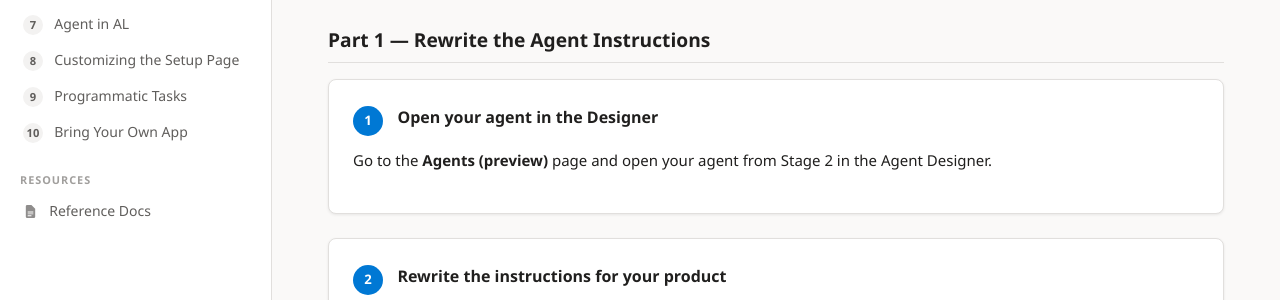
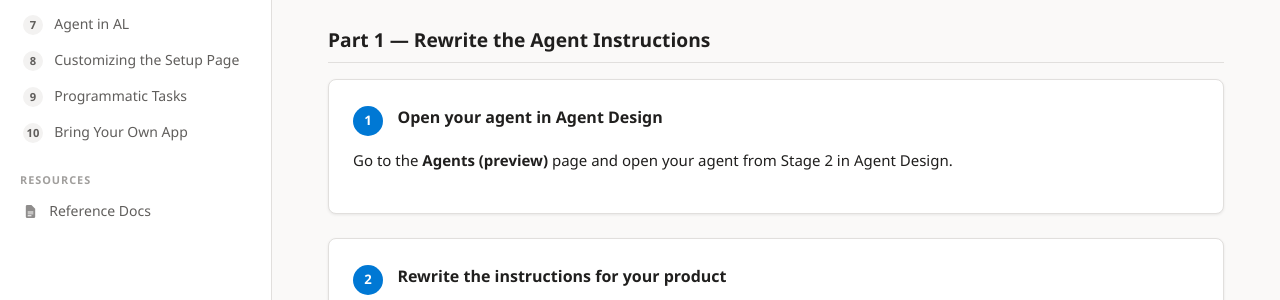
Before and after one commit to thpeder/DirectionsEMEA2026, a Jekyll site: the page built from stages/05-publishing.md, in a window 1280 px wide and 900 px high. Shown: the part 413-713 px from the top of the window. Built offline with Jekyll 4.4.1, drawn with Linux system fonts in a browser that asks for light colours.

Commit message:
Correct Agent Design terminology
Co-authored-by: Copilot <223556219+Copilot@users.noreply.github.com>
Copilot-Session: de6499ec-26e6-406f-ba68-22a59c40f934

```diff
--- a/stages/05-publishing.md
+++ b/stages/05-publishing.md
@@ -20,9 +20,9 @@ Freeform time. Take what you've built and make it relevant to your product — t
 <div class="task-card">
   <div class="task-card-header">
     <div class="task-number">1</div>
-    <h3>Open your agent in the Designer</h3>
+    <h3>Open your agent in Agent Design</h3>
   </div>
-  <p>Go to the <strong>Agents (preview)</strong> page and open your agent from Stage 2 in the Agent Designer.</p>
+  <p>Go to the <strong>Agents (preview)</strong> page and open your agent from Stage 2 in Agent Design.</p>
 </div>
 
 <div class="task-card">
```
Also changed, not shown: stages/02-first-agent.md (+1 -1 lines).
